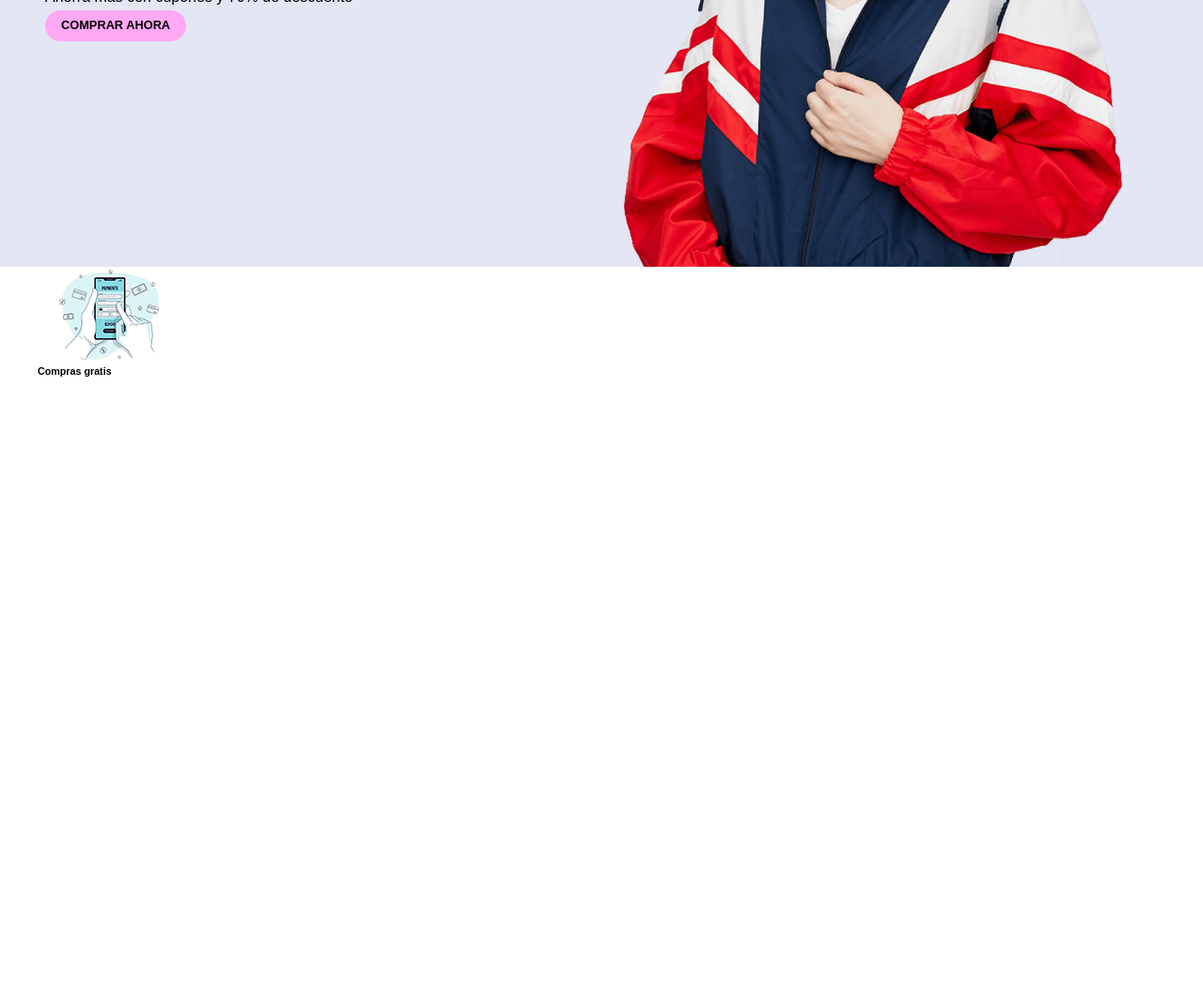
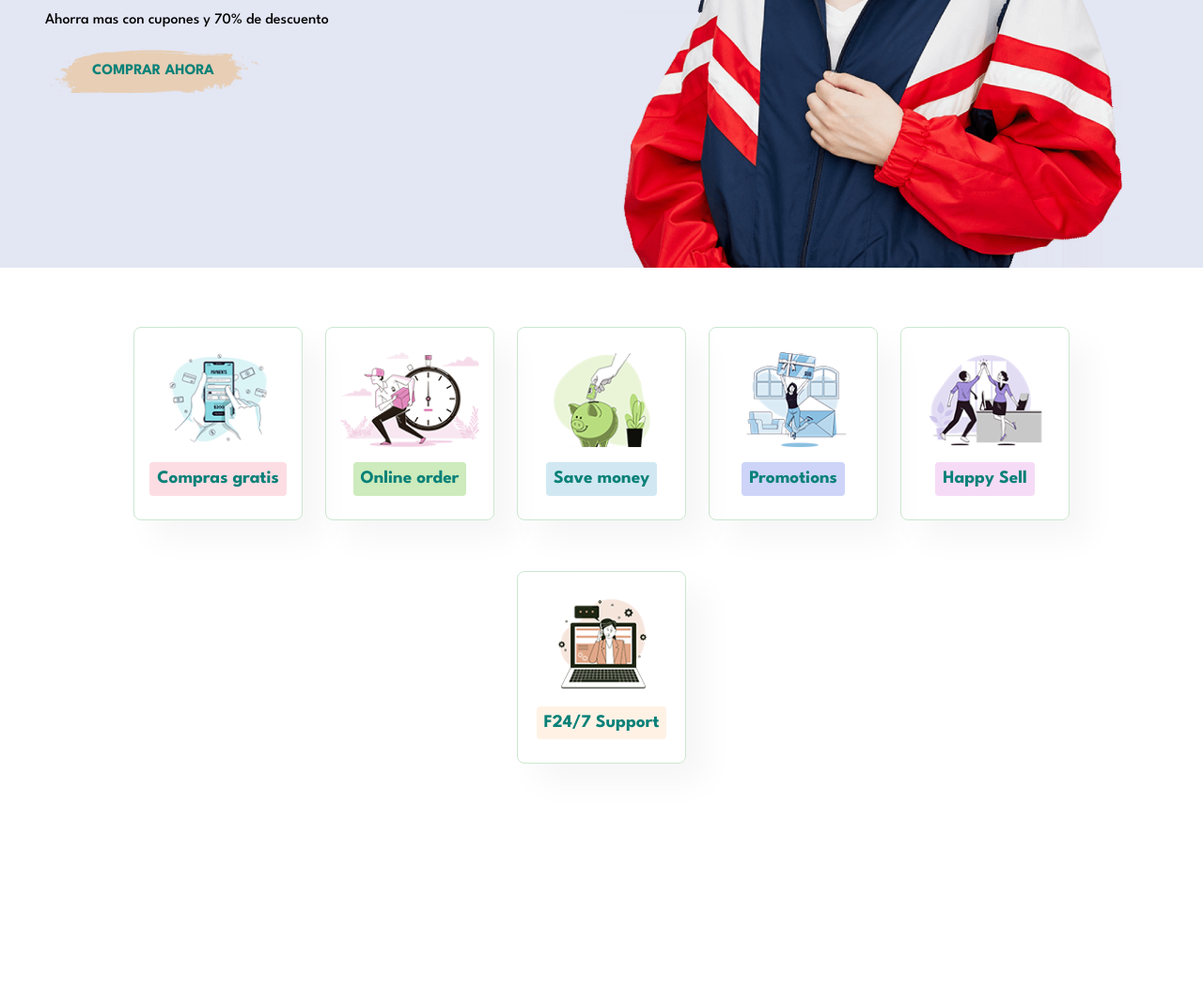
Before and after one commit to valec3/e-commerce-ropaAnime, a plain HTML site: page index.html in a window 1280 px wide. Shown: the part 488-1558 px from the top of the page at 94% size. Drawn offline with Linux system fonts and the light colour scheme.

Commit message:
feat: Add features section

```diff
--- a/css/styles.css
+++ b/css/styles.css
@@ -10,11 +10,12 @@
 \*-----------------------------------*/
 
 :root{
-    --ff-spartan:sans-serif;
+    --ff-spartan:'League Spartan',sans-serif;
     --shadow: 0px 0px 100px 0px hsl(216, 9%, 90%);
     --cubic-out: cubic-bezier(0.05, 0.83, 0.52, 0.97);
-    --clr-btn:#ffa8f4;
-    --clr-text-hover:#ff84f4;
+    --clr-btn:#088178;
+    /* --clr-text-hover:#ff84f4; */
+    --clr-text-hover:#088178;
 }
 
 
@@ -80,16 +81,16 @@ body{
     #REUSED STYLE
 \*-----------------------------------*/
 h1{
-    font-size: 3rem;
+    font-size: 5rem;
 }
 h2{
-    font-size: 2.5rem;
+    font-size: 4rem;
 }
 h3{
     font-size: 2rem;
 }
 h4{
-    font-size: 1.2rem;
+    font-size: 2rem;
 }
 h1,h2,h3,h4{
     margin: 0;
@@ -107,8 +108,8 @@ p{
 .btn{
     width: max-content;
     border: solid transparent 1px;
-    background: var(--clr-btn);
-    color: #000;
+    /* background: var(--clr-btn); */
+    color: var(--clr-text-hover);
     cursor: pointer;
     font-size: .8rem;
     font-weight: bold;
@@ -119,7 +120,7 @@ p{
     user-select: none;
 }
 .btn:hover{
-    background: var(--clr-text-hover);
+    /* background: var(--clr-text-hover); */
 }
 .btn:active{
     transform: scale(0.95);
@@ -135,7 +136,7 @@ p{
     position: sticky;
     top: 0;
     left: 0;
-    background: rgba(255, 255, 255, 0.7);
+    background: rgba(255, 255, 255, 0.8);
 }
 .header_cont{
     display: flex;
@@ -157,6 +158,8 @@ p{
     font-weight: 400;
 }
 .navbar .list_links a{
+    font-size: 1.15rem;
+    font-weight: bold;
     transition: color .2s ease;
     position: relative;
     padding: 0 7px;
@@ -171,10 +174,10 @@ p{
 .navbar .list_links a:hover:after{
     content: "";
     width: 40%;
-    height: 2px;
+    height: 3px;
     background: var(--clr-text-hover);
     position: absolute;
-    bottom: 0;
+    bottom: -6px;
     left: 0;
 }
 /*-----------------------------------*\
@@ -199,30 +202,83 @@ p{
     flex-direction: column;
 }
 .hero .container h2{
+    font-size: 4rem;
     margin: 15px 0;
 }
 .hero .container h1{
+    font-size: 5rem;
     margin-bottom: 15px;
     color: var(--clr-text-hover);
 }
 .hero .container h4{
     color: #847d7d;
 }
-/* .hero .container button{
+.hero .container .btn{
+    margin-top: 1rem;
     background-image: url("../img/button.png") ;
-    color: #d400ff;
-    padding: 14px 60px 14px 50px;
+    background-repeat: no-repeat;
+    border: 0;
+    padding: 14px 80px 14px 50px;
+    font-size: 1rem;
     cursor: pointer;
-    font-weight: 700;
-} */
+    font-weight: bold;
+}
 
 /*-----------------------------------*\
-    #SERVICE
+    #FEATURES
 \*-----------------------------------*/
+.feature{
+    padding: 3rem 4rem;
+}
+.feature .container{
+    display: flex;
+    flex-wrap: wrap;
+    justify-content: center;
+    gap: 1.5rem;
+}
+.feature .fe_box{
+    width: 180px;
+    text-align: center;
+    padding: 25px 15px;
+    box-shadow: 20px 20px 34px rgba(0, 0, 0, 0.04);
+    border: 1px solid #cce7d0;
+    border-radius: .5rem;
+    margin: 15px 0;
+}
+.feature .fe_box:hover{
+    box-shadow: 10px 15px 50px rgba(70, 62, 221, 0.13);
+    border-color: #088178;
+}
+.feature .fe_box img{
+    width:100%;
+    margin-bottom: 1rem;
+}
 
-
-
-
+.fe_box h6{
+    display: inline-block;
+    font-size: 1.2rem;
+    padding: .5rem;
+    line-height: 1;
+    border-radius: 4px;
+    color: var(--clr-text-hover);
+    background-color: #fddde4;
+    user-select: none;
+}
+.fe_box:nth-child(2) h6{
+    background: #cdebbc;
+}
+.fe_box:nth-child(3) h6{
+    background: #d1e8f2;
+}
+.fe_box:nth-child(4) h6{
+    background: #cdd4f8;
+}
+.fe_box:nth-child(5) h6{
+    background: #f6dbf6;
+}
+.fe_box:nth-child(6) h6{
+    background: #fff2e5;
+}
 
 /*-----------------------------------*\
     #ABOUT
--- a/index.html
+++ b/index.html
@@ -18,7 +18,6 @@
     <!-- section header start -->
     <header class="header">
         <section class="header_cont container">
-
             <a href="#"><img src="./img/logo.png" alt="logo"></a>
             <nav class="navbar">
                 <ul class="list_links">
@@ -33,7 +32,7 @@
         </section>
     </header>
     <!-- section hero start -->
-    <section class="hero">
+    <section class="hero" id="hero">
         <div class="container">
             <h4>Compra en oferta</h4>
             <h2>Super value dels</h2>
@@ -43,7 +42,7 @@
         </div>
     </section>
     <!-- section feature start -->
-    <section class="feature">
+    <section class="feature" id="feature">
         <div class="container">
             <div class="fe_box">
                 <figure>
@@ -51,6 +50,36 @@
                 </figure>
                 <h6>Compras gratis</h6>
             </div>
+            <div class="fe_box">
+                <figure>
+                    <img src="./img/features/f2.png" alt="">
+                </figure>
+                <h6>Online order</h6>
+            </div>
+            <div class="fe_box">
+                <figure>
+                    <img src="./img/features/f3.png" alt="">
+                </figure>
+                <h6>Save money</h6>
+            </div>
+            <div class="fe_box">
+                <figure>
+                    <img src="./img/features/f4.png" alt="">
+                </figure>
+                <h6>Promotions</h6>
+            </div>
+            <div class="fe_box">
+                <figure>
+                    <img src="./img/features/f5.png" alt="">
+                </figure>
+                <h6>Happy Sell</h6>
+            </div>
+            <div class="fe_box">
+                <figure>
+                    <img src="./img/features/f6.png" alt="">
+                </figure>
+                <h6>F24/7 Support</h6>
+            </div>
         </div>
     </section>
     <script src="./js/app.js"></script>
```
